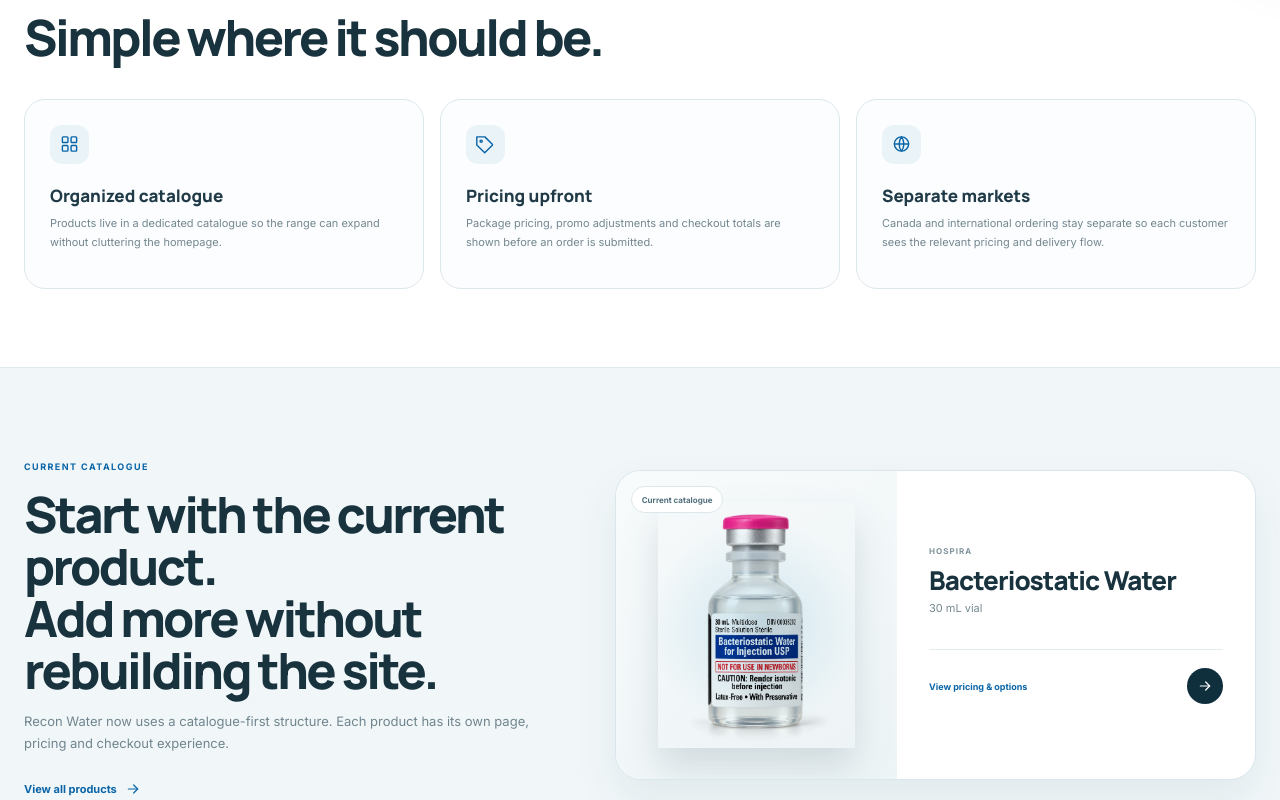
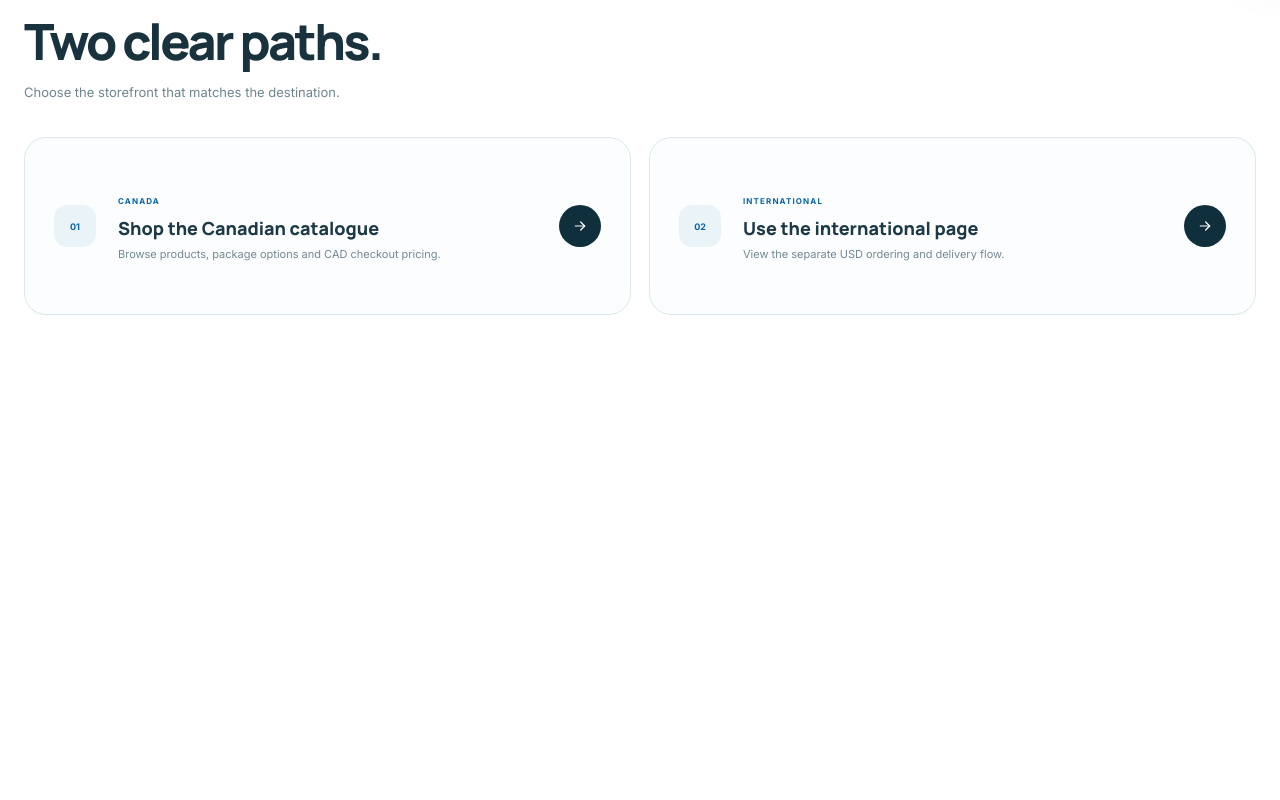
Before and after one commit to ReconWater/main, a React (Vite) app: page / in a window 1280 px wide. Shown: the part 840-1640 px from the top of the page. After the commit the page ends 1251 px from the top, so only its background shows below. Built offline with nearby package versions, Linux system fonts and the light colour scheme.

Commit message:
Add files via upload

```diff
--- a/src/main.jsx
+++ b/src/main.jsx
@@ -8,9 +8,6 @@ function Icon({ name, size = 20 }) {
   const common = { width:size, height:size, viewBox:'0 0 24 24', fill:'none', stroke:'currentColor', strokeWidth:'1.8', strokeLinecap:'round', strokeLinejoin:'round', 'aria-hidden':'true' };
   const paths = {
     arrow: <><path d="M5 12h14"/><path d="m13 6 6 6-6 6"/></>,
-    grid: <><rect x="3" y="3" width="7" height="7" rx="1"/><rect x="14" y="3" width="7" height="7" rx="1"/><rect x="3" y="14" width="7" height="7" rx="1"/><rect x="14" y="14" width="7" height="7" rx="1"/></>,
-    tag: <><path d="M20.6 13.6 11 23.2 1 13.2V3h10.2l9.4 9.4a.9.9 0 0 1 0 1.2Z"/><circle cx="6.5" cy="8.5" r="1.4"/></>,
-    globe: <><circle cx="12" cy="12" r="9"/><path d="M3 12h18M12 3a15 15 0 0 1 0 18M12 3a15 15 0 0 0 0 18"/></>,
     cart: <><circle cx="9" cy="20" r="1"/><circle cx="18" cy="20" r="1"/><path d="M3 4h2l2.4 10.2a2 2 0 0 0 2 1.6h7.8a2 2 0 0 0 1.9-1.4L21 8H7"/></>,
   };
   return <svg {...common}>{paths[name]}</svg>;
@@ -53,45 +50,6 @@ function HomePage() {
         </div>
       </section>
 
-      <section className="home-essentials">
-        <div className="container">
-          <div className="home-section-head compact">
-            <span>THE STOREFRONT</span>
-            <h2>Simple where it should be.</h2>
-          </div>
-          <div className="home-essentials-grid">
-            <article><div className="home-icon"><Icon name="grid"/></div><h3>Organized catalogue</h3><p>Products live in a dedicated catalogue so the range can expand without cluttering the homepage.</p></article>
-            <article><div className="home-icon"><Icon name="tag"/></div><h3>Pricing upfront</h3><p>Package pricing, promo adjustments and checkout totals are shown before an order is submitted.</p></article>
-            <article><div className="home-icon"><Icon name="globe"/></div><h3>Separate markets</h3><p>Canada and international ordering stay separate so each customer sees the relevant pricing and delivery flow.</p></article>
-          </div>
-        </div>
-      </section>
-
-      <section className="home-catalogue">
-        <div className="container home-catalogue-grid">
-          <div className="home-catalogue-copy">
-            <span className="home-kicker">CURRENT CATALOGUE</span>
-            <h2>Start with the current product.<br/>Add more without rebuilding the site.</h2>
-            <p>Recon Water now uses a catalogue-first structure. Each product has its own page, pricing and checkout experience.</p>
-            <a href="/products/">View all products <Icon name="arrow" size={16}/></a>
-          </div>
-
-          <a className="home-product-card" href="/products/bacteriostatic-water/">
-            <div className="home-product-image">
-              <div/>
-              <img src="/assets/bac-water-front.webp" alt="Hospira Bacteriostatic Water 30 mL vial" />
-              <span>Current catalogue</span>
-            </div>
-            <div className="home-product-copy">
-              <small>HOSPIRA</small>
-              <h3>Bacteriostatic Water</h3>
-              <p>30 mL vial</p>
-              <div><span>View pricing & options</span><strong><Icon name="arrow" size={16}/></strong></div>
-            </div>
-          </a>
-        </div>
-      </section>
-
       <section className="home-ordering">
         <div className="container">
           <div className="home-section-head"><span>ORDERING</span><h2>Two clear paths.</h2><p>Choose the storefront that matches the destination.</p></div>
```
Also changed, not shown: src/home-page.css.
